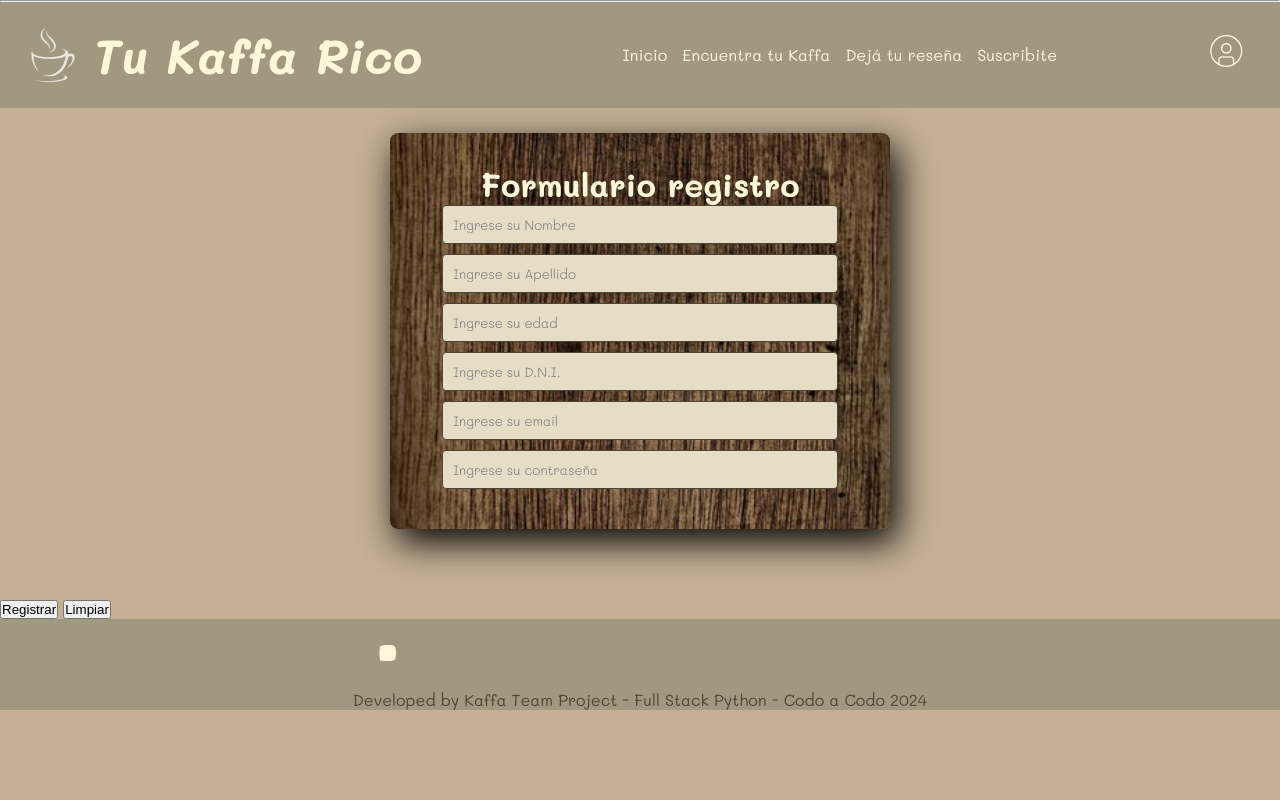
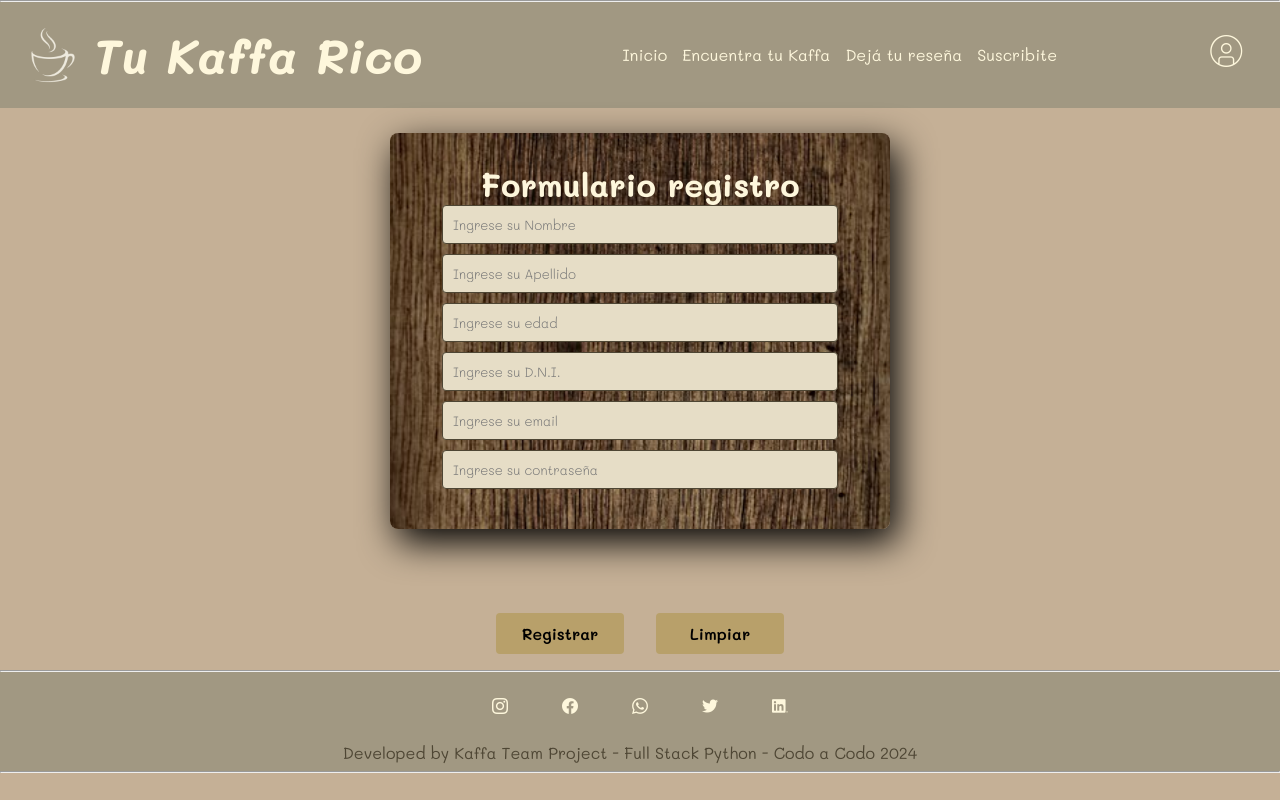
Before and after one commit to geologuito/kaffa-app, a plain HTML site: page Front/FormSuscripcion.html in a window 1280 px wide. Drawn offline with nearby package versions, Linux system fonts and the light colour scheme.

Commit message:
errores corregidos, estilos retocados

```diff
--- a/Front/FormSuscripcion.html
+++ b/Front/FormSuscripcion.html
@@ -58,20 +58,35 @@
         <p id="error"></p>
         <br>
 
-        <div class="button-container">
-            <input class="botonSusc" type="button" id="bl" value="Registrar" onclick="validarEnviar()" >
-            <button type="reset" id="clearButton" onclick="limpiarFormulario()">Limpiar</button>
+        <div class="btnForm">
+            <input class="boton" type="button" id="bl" value="Registrar" onclick="validarEnviar()" >
+            <button class="boton" type="reset" id="clearButton" onclick="limpiarFormulario()">Limpiar</button>
         </div>
 
         <footer>
+            <hr>
+            <!-- <p class="seguinos">Seguinos:</p> -->
+            <div class="redes">
                 <div class="logos">
                     <a href="http://instagram.com"><i class="fi fi-brands-instagram"></i></a>
+                </div>
+                <div class="logos">
                     <a href="http://facebook.com"><i class="fi fi-brands-facebook"></i></a>
+                </div>
+                <div class="logos">
                     <a href="http://whatsapp.com"><i class="fi fi-brands-whatsapp"></i></a>
+                </div>
+                <div class="logos">
                     <a href="http://twiter.com"><i class="fi fi-brands-twitter"></i></a>
+                </div>
+                <div class="logos">
                     <a href="http://linkedin"><i class="fi fi-brands-linkedin"></i></a>
                 </div>
+            </div>
+            <div class="developed">
                 <span class="marca">Developed by Kaffa Team Project  - Full Stack Python - Codo a Codo 2024</span>
+            </div>
+            <hr>
         </footer>
     <script src="/assets/js/main.js"></script>
     <script src="/Front/assets/js/validacion.js"></script>
--- a/Front/assets/css/estilo.css
+++ b/Front/assets/css/estilo.css
@@ -230,13 +230,13 @@ nav a:hover {
 }
 
 .boton {
-  width: 90%;
+  min-width: 10vw;
   background-color: #b8a06a;
   border: none;
   border-radius: 4px;
   padding: 10px;
-  margin-top: 16px;
-  margin-bottom: 16px;
+  margin: 1em 1em;
+  font-size: medium;
   font-family: "Mali", cursive, 'Gill Sans', 'Gill Sans MT', Calibri, 'Trebuchet MS', sans-serif;
   font-weight: 600;
   font-style: normal;
@@ -244,6 +244,12 @@ nav a:hover {
 }
 .boton:hover {
   background-color: #867857;
+}
+
+.btnForm{
+  display: flex;
+  justify-content: center;
+  align-items: center;
 }
 
 /* Términos y condiciones */
@@ -309,8 +315,23 @@ nav a:hover {
   margin-left: 5%;
   margin-right: 5%;
 }
+
+.containerRatingClase {
+  display: flex;
+  align-items: center;
+  margin-bottom: 10px;
+}
+
+.ratingStars {
+  display: flex;
+
+}
+
 #valorPromedio{
   text-align: center;
+  margin-left: 10px;
+  font-size: 1.2em;
+  margin-top: 0.5em;
 }
 .form-resena .containerRatingClase {
   display: flex;
@@ -359,15 +380,19 @@ nav a:hover {
   text-shadow: 0 1px 5px rgba(0, 0, 0, 0.5)
 }
 
-.ratingStars label:hover:after {
-  opacity: 1;
-}
+
+/* Evita que las estrellas se muestren doradas al revés */
 /*hace que las estrellas se pinten al marcarlas y tiene una animación que hace que se pinten al pasar el mouse por arriba */
 .ratingStars label:hover:after,
 .ratingStars label:hover~label:after,
 .ratingStars input:checked~label:after {
   opacity: 1;
 }
+
+/*prueba*/
+/* Evita que las estrellas se muestren doradas al revés */
+
+/*fin prueba*/
 
 #btnReseña {
   display: flex;
--- a/Front/assets/js/resena.js
+++ b/Front/assets/js/resena.js
@@ -57,7 +57,7 @@ inputPromedio.forEach(element =>{
 if (element.value == Math.floor(promedio)){
     element.checked = true
 }
-
+REPETITIVO INVESTIGAR COMO MEJORAR
 }); */
 
 const categories = ["calidad", "pasteleria", "ambiente", "servicio", "variedad", "arquitectura", "comodidad", "limpieza"];
```
Also changed, not shown: Front/FormResena.html (+1 -0 lines). Lines whose indentation alone changed are shown as unchanged.
